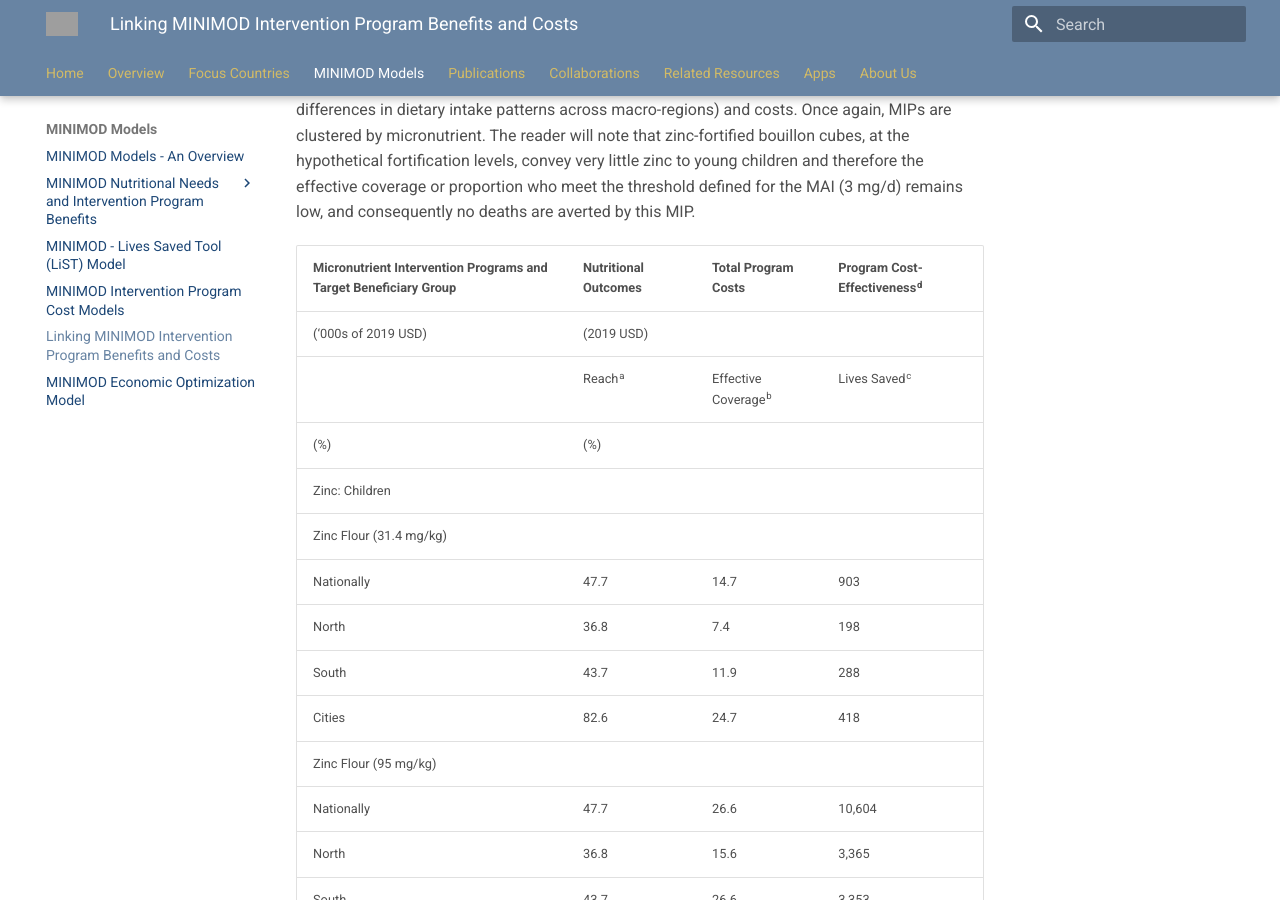
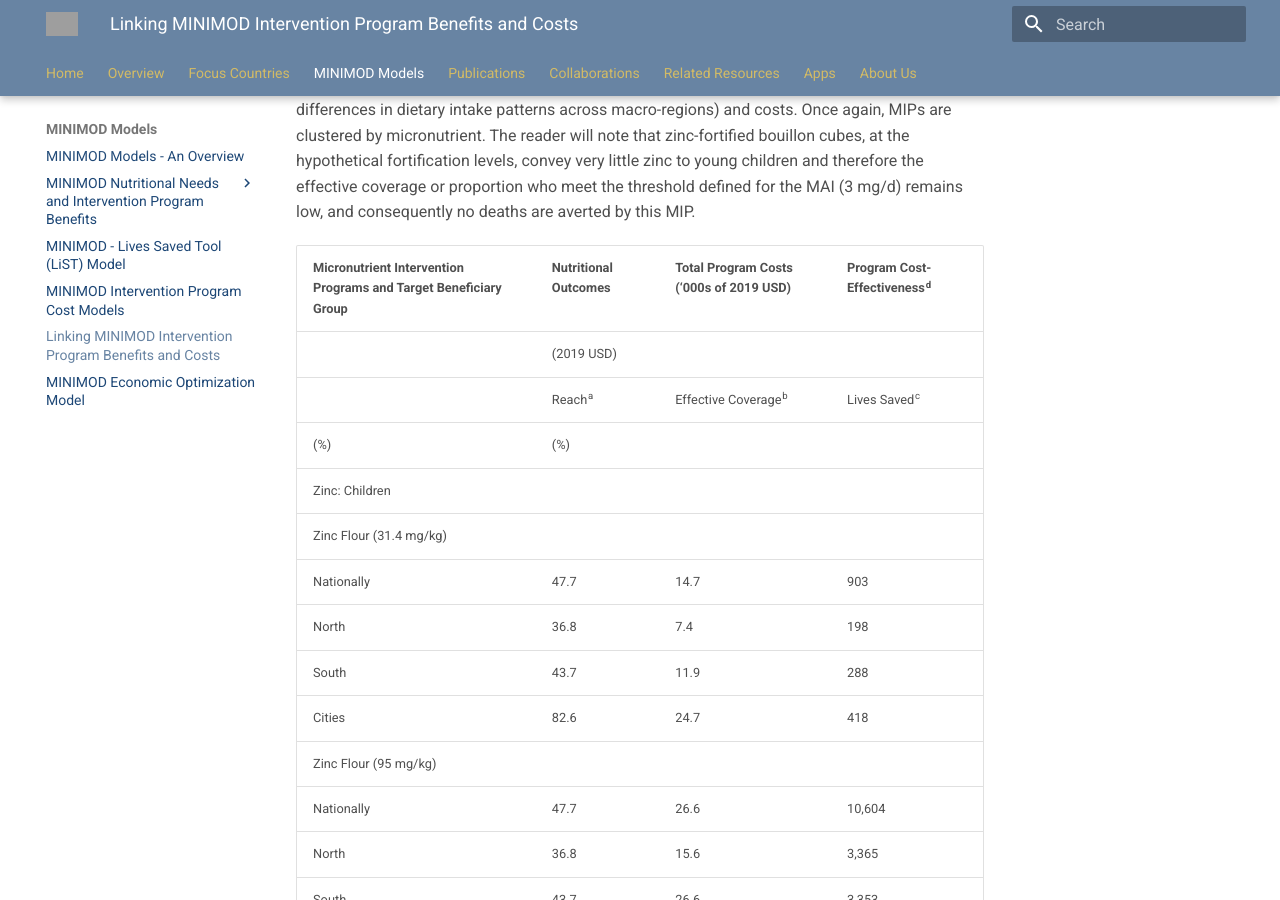
Before and after one commit to minimod-nutrition/minimod-website, an MkDocs documentation site: the page built from docs/minimod_models/minimod_linking/minimod_linking_text.md, in a window 1280 px wide and 900 px high, scrolled down 397 px. Built offline with MkDocs 1.6.1 and Material for MkDocs 9.7.7, drawn with Linux system fonts in a browser that asks for light colours; nearby versions of some CDN libraries; grey boxes are pictures that could not be loaded.

```diff
--- a/docs/minimod_models/minimod_linking/minimod_linking_text.md
+++ b/docs/minimod_models/minimod_linking/minimod_linking_text.md
@@ -13,9 +13,9 @@ defined for the MAI (3 mg/d) remains low, and consequently no deaths are averted
 
 
 
-| Micronutrient Intervention Programs and Target Beneficiary Group | Nutritional Outcomes | Total Program Costs            | Program Cost-Effectiveness<sup>d</sup> |
+| Micronutrient Intervention Programs and Target Beneficiary Group | Nutritional Outcomes | Total Program Costs (‘000s of 2019 USD)  | Program Cost-Effectiveness<sup>d</sup> |
 | ---------------------------------------------------------------- | -------------------- | ------------------------------ | -------------------------------------- |
-| (‘000s of 2019 USD)                                              | (2019 USD)           |
+|                                                                  | (2019 USD)           |
 |                                                                  | Reach<sup>a</sup>    | Effective Coverage<sup>b</sup> | Lives Saved<sup>c</sup>                |  | Cost per Individual Effectively Covered | Cost per Child Life Saved |
 | (%)                                                              | (%)                  |
 | Zinc: Children                                                   |                      |                                |                                        |  |  |  |
```
